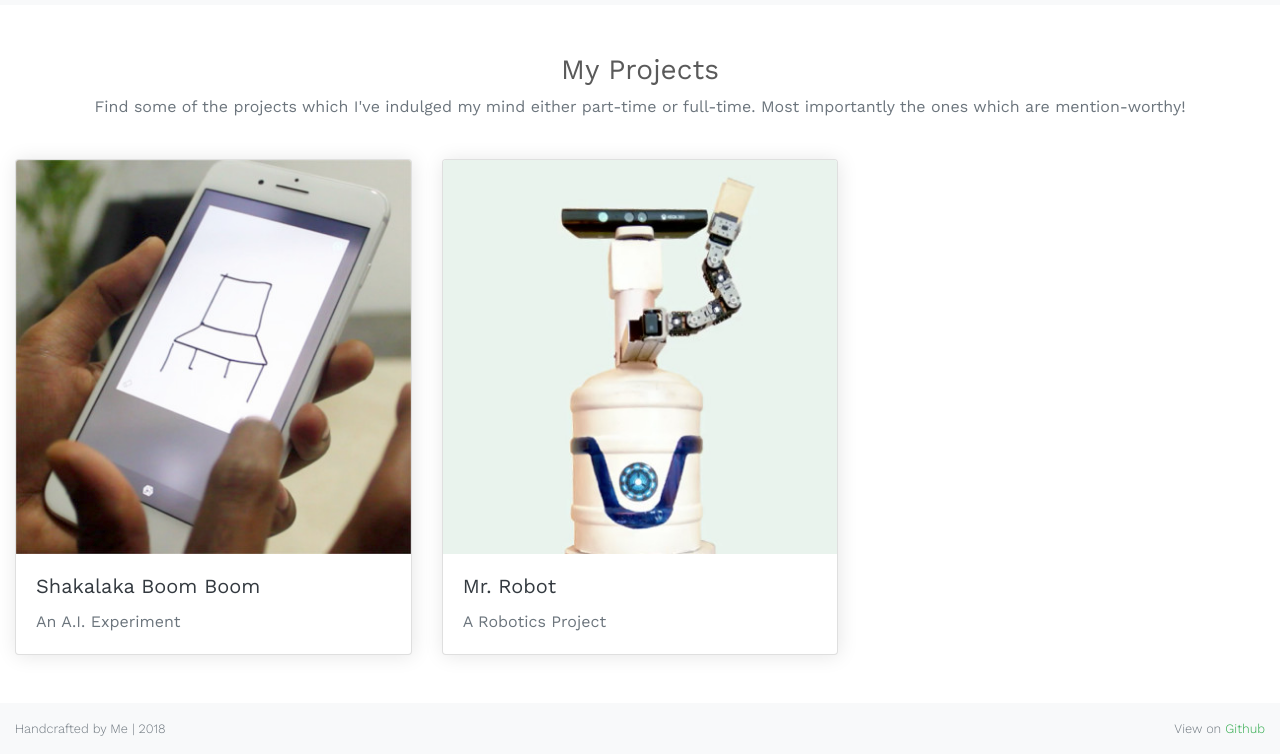
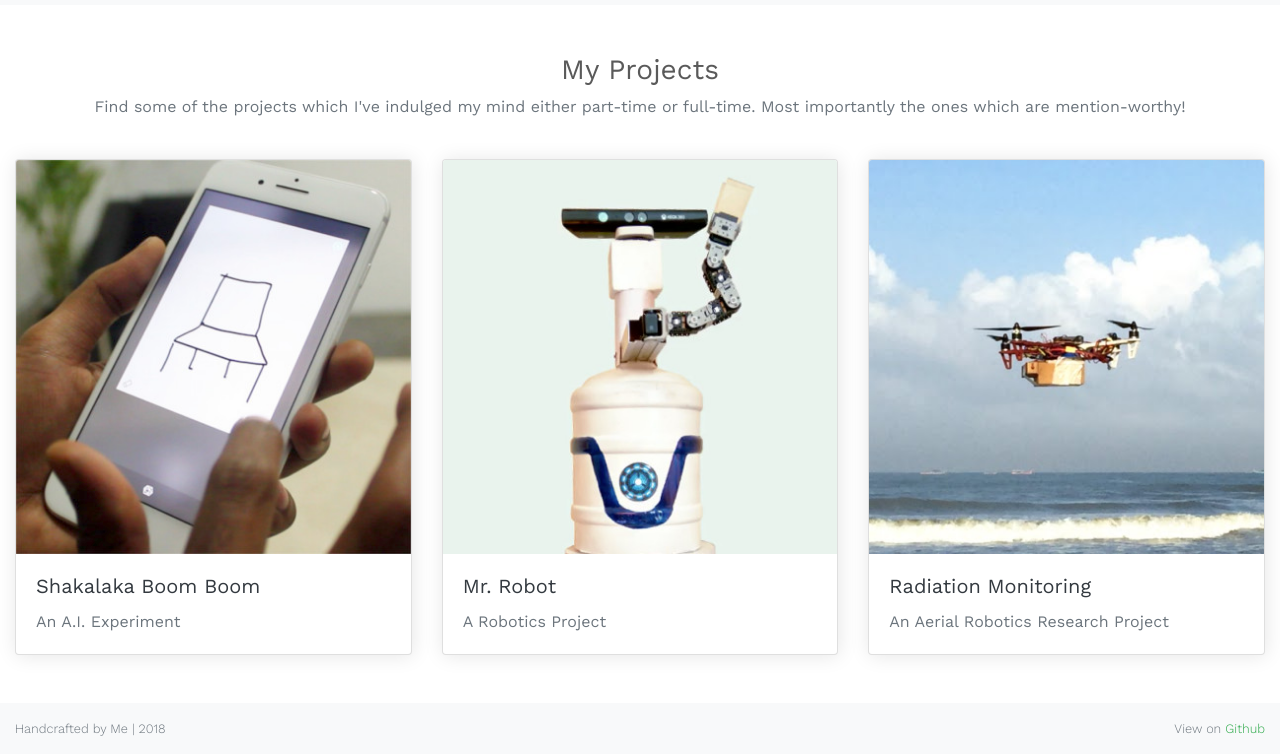
Before and after one commit to ashwinmj/ashwinmj-website, a plain HTML site: page projects/projects.html in a window 1280 px wide. Shown: the part 57-811 px from the top of the page. Drawn offline with nearby package versions, Linux system fonts and the light colour scheme.

Commit message:
Add Radiation Monitoring project

```diff
--- a/projects/projects.html
+++ b/projects/projects.html
@@ -57,6 +57,17 @@
               </div><!-- card -->
             </a>
           </div><!-- col-sm-4 -->
+          <div class="col-sm-4 mt-3" data-tilt>
+            <a class="card-link" href="radiationmonitoring">
+              <div class="card">
+                <img class="card-img-top" src="radiationmonitoring/images/RadiationMonitoring_thumbnail.jpg" alt="Drone carrying radiation sensors">
+                <div class="card-body">
+                  <h5 class="card-title text-dark">Radiation Monitoring</h5>
+                  <p class="card-text text-secondary">An Aerial Robotics Research Project</p>
+                </div><!-- card-body -->
+              </div><!-- card -->
+            </a>
+          </div><!-- col-sm-4 -->
         </div><!-- row -->
       </section><!-- Project cards -->
     </div><!-- container-fluid -->
```
Also changed, not shown: projects/radiationmonitoring/images/RadiationMonitoring_thumbnail.jpg (added).
